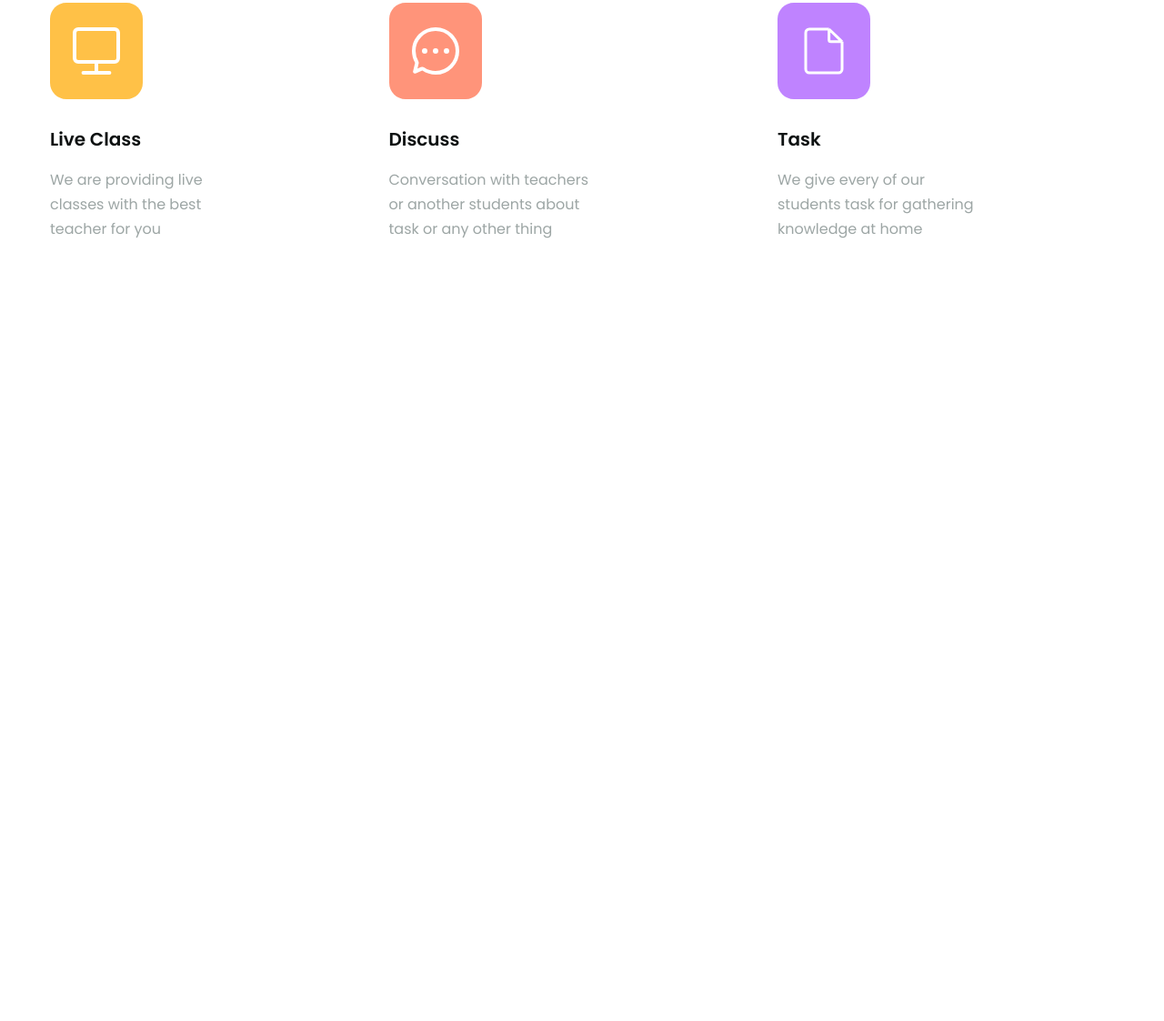
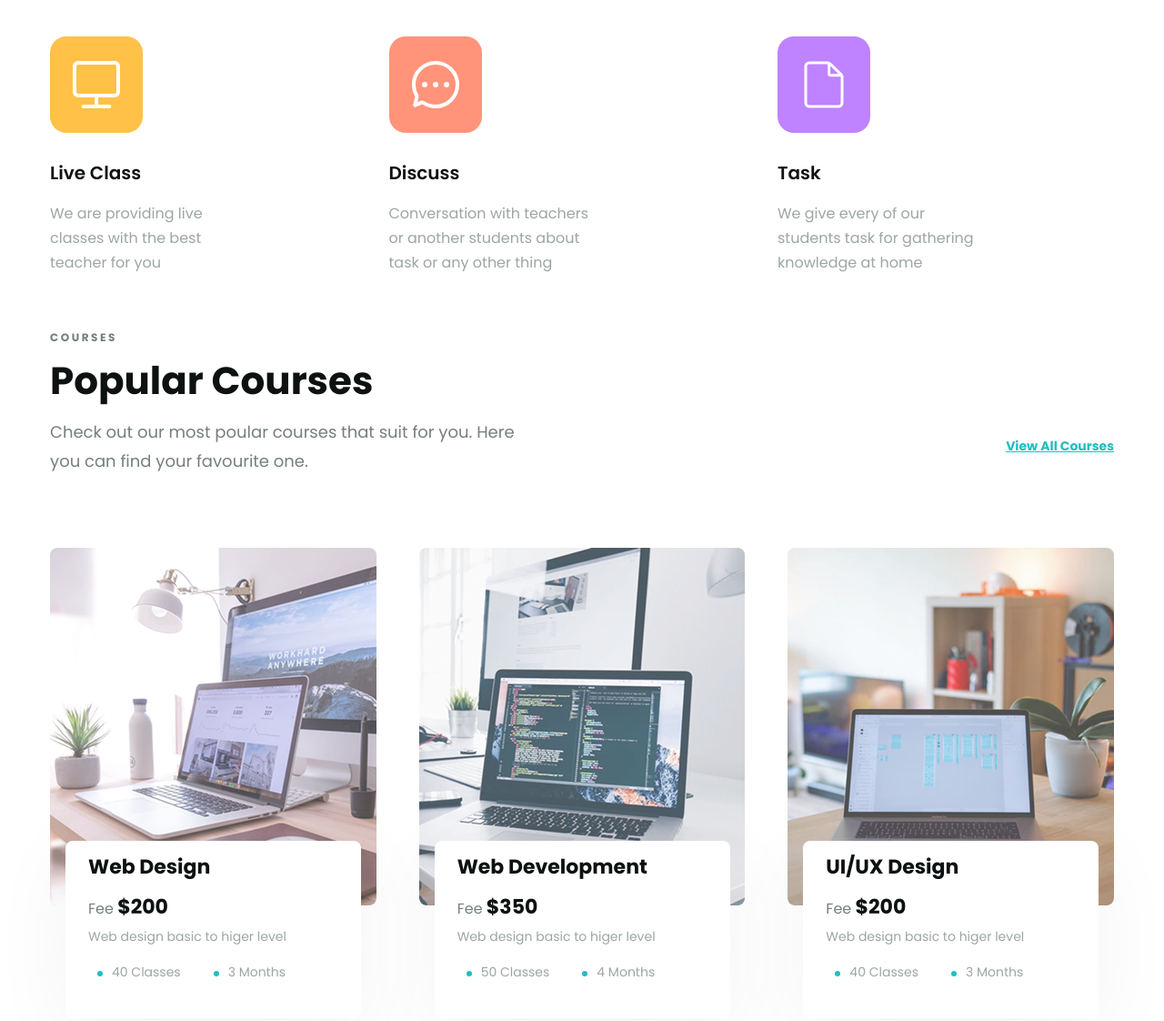
Before and after one commit to PhucKinhDu/Landing-Page-02, a plain HTML site: page index.html in a window 1280 px wide. Shown: the part 1231-2353 px from the top of the page at 91% size. Drawn offline with Linux system fonts and the light colour scheme.

Commit message:
03 - Xong Courses

```diff
--- a/assets/css/style.css
+++ b/assets/css/style.css
@@ -101,7 +101,7 @@ a {
 
 /* ====== Hero ====== */
 .hero {
-  padding: 42px;
+  padding: 42px 0 79px;
 }
 
 .hero .body {
@@ -271,14 +271,146 @@ a {
   line-height: 1.69;
 }
 
-.features .item:first-child .item-desc{
+.features .item:first-child .item-desc {
   max-width: 168px;
 }
 
-.features .item:nth-child(2) .item-desc{
+.features .item:nth-child(2) .item-desc {
   max-width: 223px;
 }
 
-.features .item:last-child .item-desc{
+.features .item:last-child .item-desc {
   max-width: 224px;
 }
+
+/* ====== Courses ====== */
+.courses {
+  padding: 60px 0 184px;
+}
+
+/* ~~~ Top ~~~ */
+
+.courses .body-course .title-top {
+  color: #767e7e;
+  font-size: 1.2rem;
+  font-style: normal;
+  font-weight: 700;
+  line-height: normal;
+}
+
+.courses .body-course .heading-lv2 {
+  margin-top: 18px;
+  color: #0d1111;
+  font-size: 4.2rem;
+  font-style: normal;
+  font-weight: 700;
+}
+
+.courses .body-course .row-course {
+  margin-top: 19px;
+  display: flex;
+  justify-content: space-between;
+  align-items: center;
+}
+
+.courses .body-course .row-course .desc {
+  max-width: 525px;
+  color: #767e7e;
+  font-size: 1.8rem;
+  line-height: 1.78;
+}
+
+.courses .body-course .row-course .all-course {
+  color: #1ebfc1;
+  font-size: 1.4rem;
+  font-style: normal;
+  font-weight: 700;
+  line-height: normal;
+  text-decoration-line: underline;
+  text-decoration-style: solid;
+  text-decoration-skip-ink: none;
+  text-decoration-thickness: auto;
+  text-underline-offset: auto;
+  text-underline-position: from-font;
+}
+
+/* ~~~ Bottom ~~~ */
+.courses .course-list {
+  margin-top: 79px;
+  display: flex;
+  gap: 47px;
+}
+
+.courses .course-item {
+  position: relative;
+}
+
+.courses .course-list .thumb {
+  width: 100%;
+  border-radius: 8px;
+  opacity: 0.7;
+  background: #d0efed;
+  object-fit: cover;
+  height: 393px;
+}
+
+.courses .course-list .info {
+  position: absolute;
+  top: 322px;
+  left: 17px;
+  right: 17px;
+  padding: 18px 25px 29px;
+  width: 325px;
+  height: 195px;
+  border-radius: 8px;
+  background: #fff;
+  box-shadow: 0 16px 90px 0 rgba(0, 0, 0, 0.05);
+}
+
+.courses .course-item .headinglv-3 a {
+  color: #0d1111;
+  font-size: 2.2rem;
+  font-style: normal;
+  font-weight: 700;
+}
+
+.courses .course-item .fee {
+  margin-top: 16px;
+  color: #767e7e;
+  font-size: 1.6rem;
+  line-height: normal;
+}
+
+.courses .course-item .fee span {
+  color: #0d1111;
+  font-size: 2.2rem;
+  font-style: normal;
+  font-weight: 700;
+  line-height: normal;
+}
+
+.courses .course-item .desc {
+  margin-top: 6px;
+  color: #9da6a5;
+  font-size: 1.4rem;
+  line-height: normal;
+}
+
+.courses .course-item .times {
+  gap: 26px;
+  display: flex;
+  margin-top: 18px;
+  color: #9da6a5;
+  font-size: 1.4rem;
+  line-height: normal;
+}
+
+.courses .course-item .times p::before {
+  content: "";
+  display: inline-block;
+  width: 6px;
+  height: 6px;
+  background: #1ebfc1;
+  border-radius: 50%;
+  margin: 0 10px;
+}
--- a/index.html
+++ b/index.html
@@ -152,6 +152,71 @@
           </div>
         </div>
 
+        <!-- Courses -->
+        <div class="courses">
+          <div class="main-content">
+            <div class="body-course">
+              <!-- Top -->
+              <div class="course-top">
+                <p class="title-top">C  O  U  R  S  E  S</p>
+                <h2 class="heading-lv2">Popular Courses</h2>
+                <div class="row-course">
+                  <p class="desc">Check out our most poular courses that suit for you. Here you can find your favourite one.</p>
+                  <a href="#!" class="all-course">View All Courses</a>
+                </div>
+              </div>
+
+              <!-- Bottom -->
+              <div class="course-list">
+                <!-- Item 1 -->
+                <div class="course-item">
+                  <a href="#!"><img src="./assets/img/web-design.png" alt="Web Design" class="thumb"></a>
+                  <div class="info">
+                    <h3 class="headinglv-3"><a href="#!">Web Design</a></h3>
+                    <p class="fee">Fee
+                      <span>$200</span>
+                    </p>
+                    <p class="desc">Web design basic to higer level</p>
+                    <div class="times">
+                      <p class="classes">40 Classes</p>
+                      <p class="months">3 Months</p>
+                    </div>
+                  </div>
+                </div>
+
+                <!-- Item 2 -->
+                <div class="course-item">
+                  <a href="#!"><img src="./assets/img/web-dev.png" alt="Web Development" class="thumb"></a>
+                  <div class="info">
+                    <h3 class="headinglv-3"><a href="#!">Web Development</a></h3>
+                    <p class="fee">Fee <span>$350</span></p>
+                    <p class="desc">Web design basic to higer level</p>
+                    <div class="times">
+                      <p class="classes">50 Classes</p>
+                      <p class="months">4 Months</p>
+                    </div>
+                  </div>
+                </div>
+
+                <!-- Item 3 -->
+                <div class="course-item">
+                  <a href="#!"><img src="./assets/img/ux-ui.png" alt="UI/UX Design" class="thumb"></a>
+                  <div class="info">
+                    <h3 class="headinglv-3"><a href="#!">UI/UX Design</a></h3>
+                    <p class="fee">Fee <span>$200</span></p>
+                    <p class="desc">Web design basic to higer level</p>
+                    <div class="times">
+                      <p class="classes">40 Classes</p>
+                      <p class="months">3 Months</p>
+                    </div>
+                  </div>
+                </div>
+              </div>
+
+
+            </div>
+          </div>
+        </div>
 
     </main>
   </body>
```
Also changed, not shown: assets/img/ux-ui.png (added), assets/img/web-design.png (added), assets/img/web-dev.png (added).
